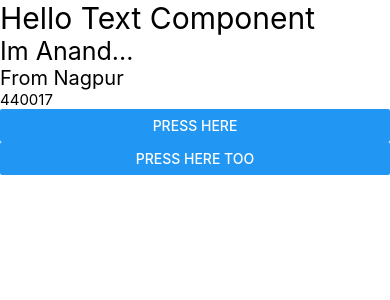
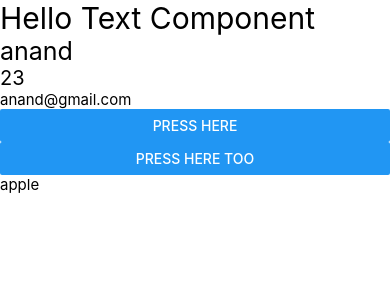
Before and after one commit to AnandShirbhaiyye/RNFirstProject, a React Native app: screen / in a window 390 px wide. Shown: the top 300 px of the page. Built offline with nearby package versions, Linux system fonts and the light colour scheme.

Commit message:
added jsx

```diff
--- a/App.js
+++ b/App.js
@@ -1,15 +1,24 @@
 import React from 'react';
 import {Button, Text, View} from 'react-native';
+
+let age=23;
+var email= 'anand@gmail.com';
+const name = 'anand';
+
+function fruit(){
+  return('apple')
+}
 
 function App() {
   return (
     <View>
       <Text style={{fontSize: 30}}>Hello Text Component</Text>
-      <Text style={{fontSize: 25}}>Im Anand...</Text>
-      <Text style={{fontSize: 20}}>From Nagpur</Text>
-      <Text style={{fontSize: 15}}>440017</Text>
+      <Text style={{fontSize: 25}}>{name}</Text>
+      <Text style={{fontSize: 20}}>{age}</Text>
+      <Text style={{fontSize: 15}}>{email}</Text>
       <Button title="Press Here"></Button>
       <Button title="Press Here Too"></Button>
+      <Text style={{fontSize: 15}}>{fruit()}</Text>
     </View>
   );
 }
```
